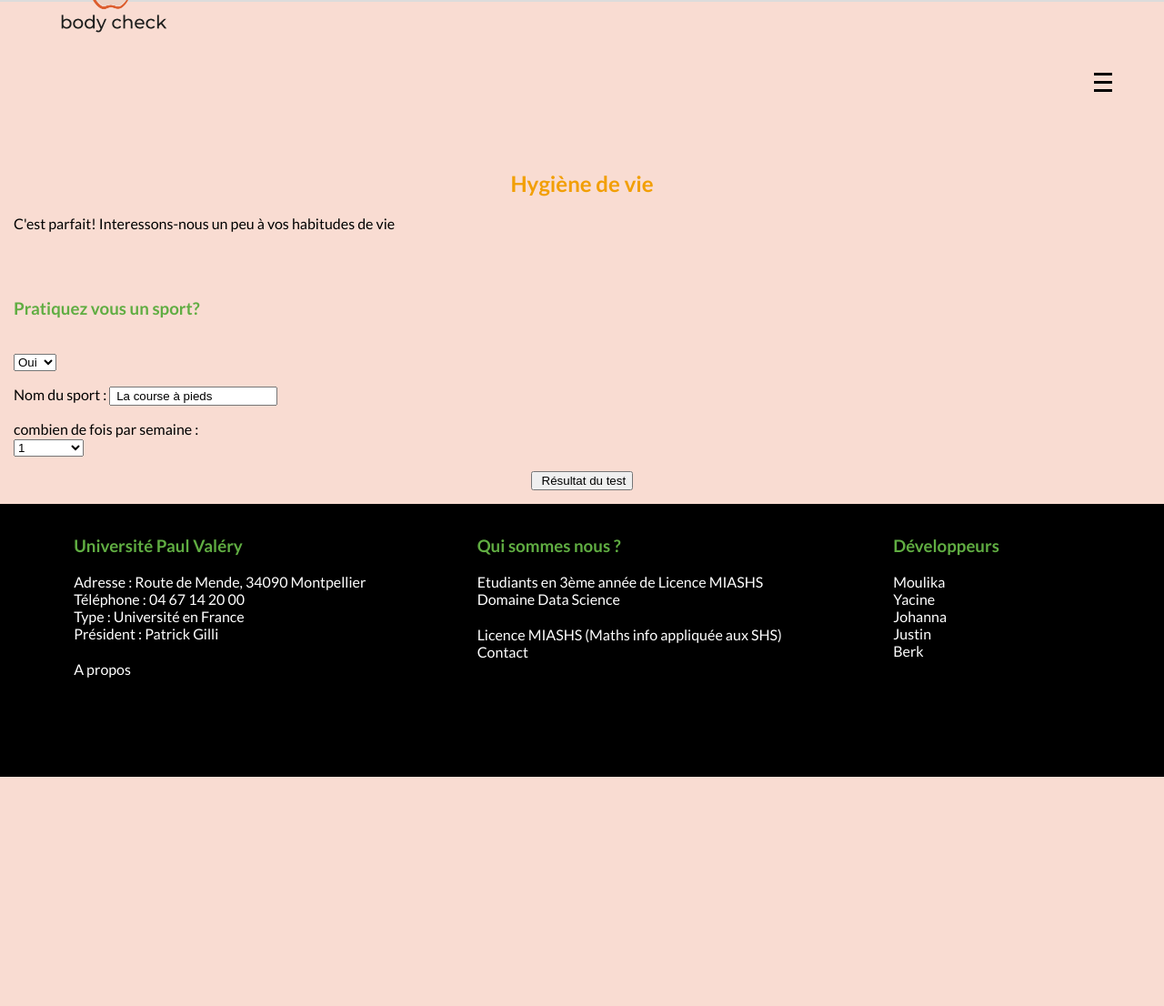
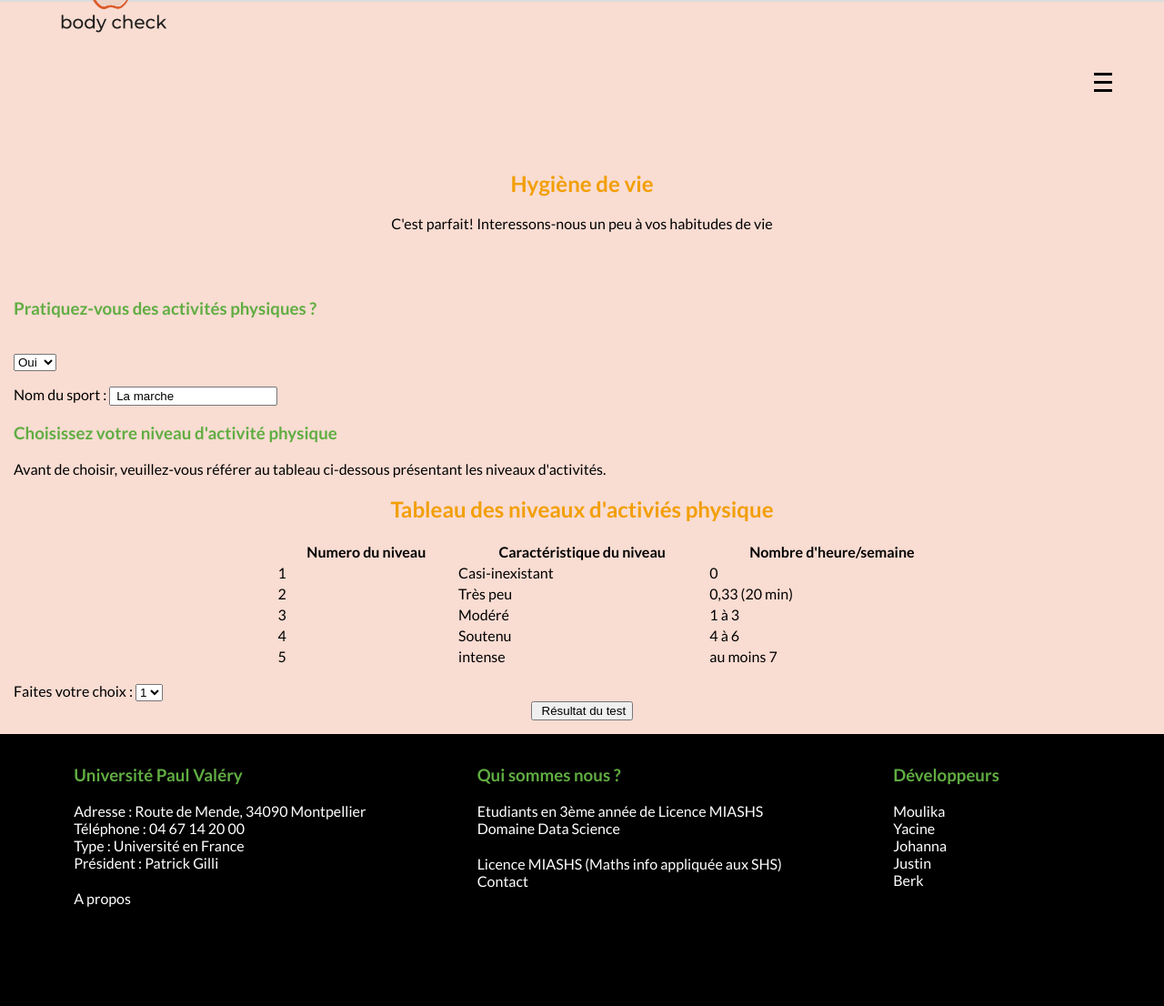
Before and after one commit to YacineAkki/Project_Web_MIASHS, a PHP site: page /templates/hygieneVie.php in a window 1280 px wide; the page is wider, and only the part inside the window is pictured. Shown: the top 1106 px of that part at 91% size. Run offline with PHP 8.4, Linux system fonts and the light colour scheme; data that the repository does not hold is empty.

Commit message:
hygieneVie - etape3

```diff
--- a/style/test.css
+++ b/style/test.css
@@ -31,6 +31,7 @@
 
 #parfait{
     clear: left;
+    text-align: center;
 }
 
 #submit{
--- a/templates/hygieneVie.php
+++ b/templates/hygieneVie.php
@@ -61,46 +61,76 @@
                     <br/>
 
                     <div class="input" id="div9">
-                    <h3>Pratiquez vous un sport?</h3>  <br/>
+                        <h3>Pratiquez-vous des activités physiques ?</h3>  <br/>
 
-                            <select name="Sport">
+                                <select name="Activités physiques ">
                                     <option>Oui</option>
                                     <option>Non</option>
                                 </select>
 
-                        <!-- <label>Sport</label>
-                        <input type="boolean" name="sport" value= "course "> -->
+
 
                         <p>
                                 Nom du sport :
-                            <input type="text" name="nomsport" value=" La course à pieds"/>
+                                <input type="text" name="nomsport" value=" La marche"/>
                          </p>
 
-                        <p>
-                        <label>combien de fois par semaine :</label></br>
+                        <div class="input" id="sousDiv">
+                            <h3>Choisissez votre niveau d'activité physique</h3>
+                            <p> Avant de choisir, veuillez-vous référer au tableau ci-dessous présentant les niveaux d'activités.
+                            <h2>Tableau des niveaux d'activiés physique</h2>
+
+                                <table style="width:60%">
+                                <tr>
+                                    <th>Numero du niveau</th>
+                                    <th>Caractéristique du niveau</th>
+                                    <th>Nombre d'heure/semaine</th>
+                                </tr>
+                                <tr>
+                                    <td>1</td>
+                                    <td>Casi-inexistant</td>
+                                    <td>0</td>
+
+
+                                </tr>
+                                <tr>
+                                    <td>2</td>
+                                    <td>Très peu</td>
+                                    <td>0,33 (20 min)</td>
+
+
+                                </tr>
+                                <tr>
+                                    <td>3</td>
+                                    <td>Modéré</td>
+                                    <td>1 à 3</td>
+
+
+                                </tr>
+                                <tr>
+                                    <td>4</td>
+                                    <td>Soutenu</td>
+                                    <td>4 à 6</td>
+                                </tr>
+
+                                <tr>
+                                    <td>5</td>
+                                    <td>intense</td>
+                                    <td>au moins 7</td>
+                                </tr>
+                                </table>
+
+                            </p>
+                            <label>Faites votre choix : </label>
                             <select name="nbsport">
                                 <option>1 </option>
                                 <option>2</option>
                                 <option>3 </option>
                                 <option>4</option>
-                            <option>plus de 4 </option>
+                                <option>5</option>
                             </select>
-                        </p>
+                        </div>
 
-                        <?php
-                            $sport = $_POST['sport'];
-                                if( $sport == True){
-
-                                    echo'Lequel ?';
-                                    echo'<label>Nom du Sport:</label>
-                                    <input type="text" name="nomSport" value= "">';
-
-                                    echo'combien de fois par semaine ?';
-                                    echo'<label>fréquence Sport:</label>
-                                    <input type="number" name="frequenceSport" value= "">';
-                                }
-
-                        ?>
 
                     </div>
 
```
Lines whose indentation alone changed are shown as unchanged.
